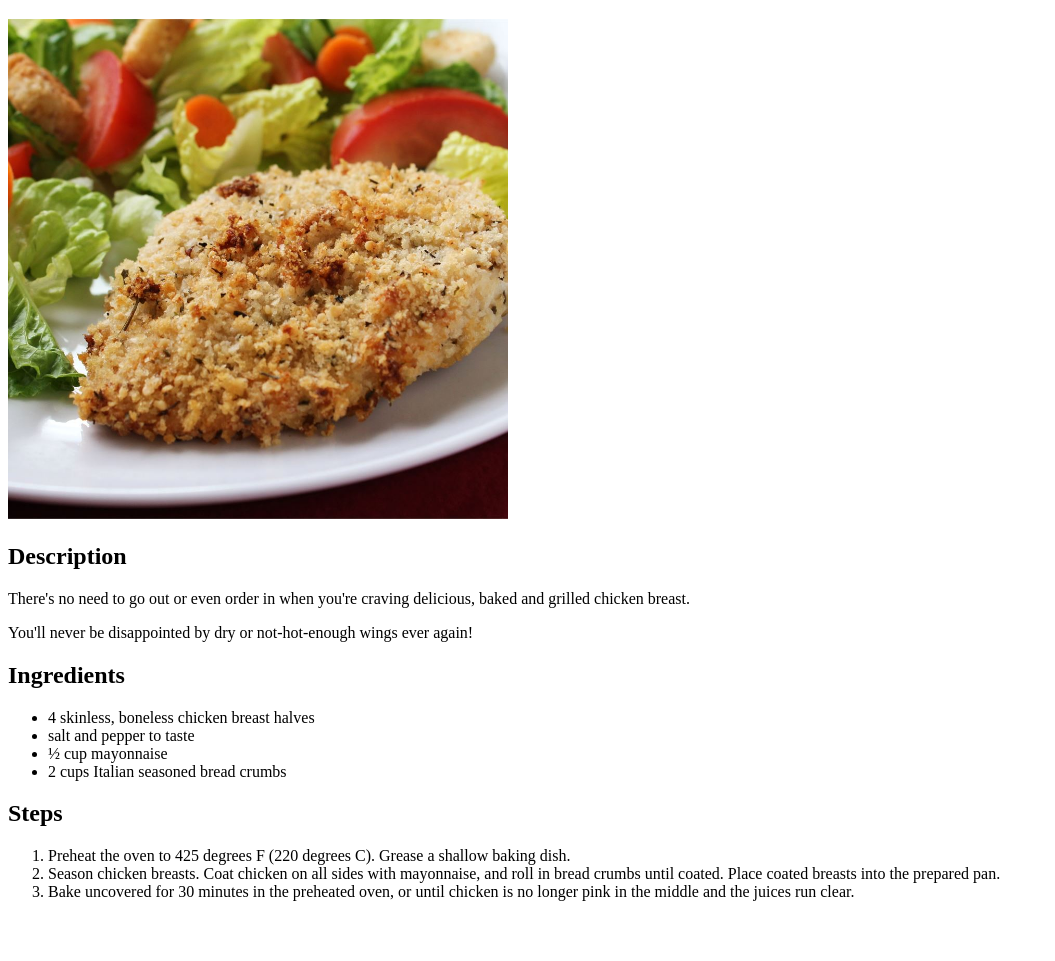
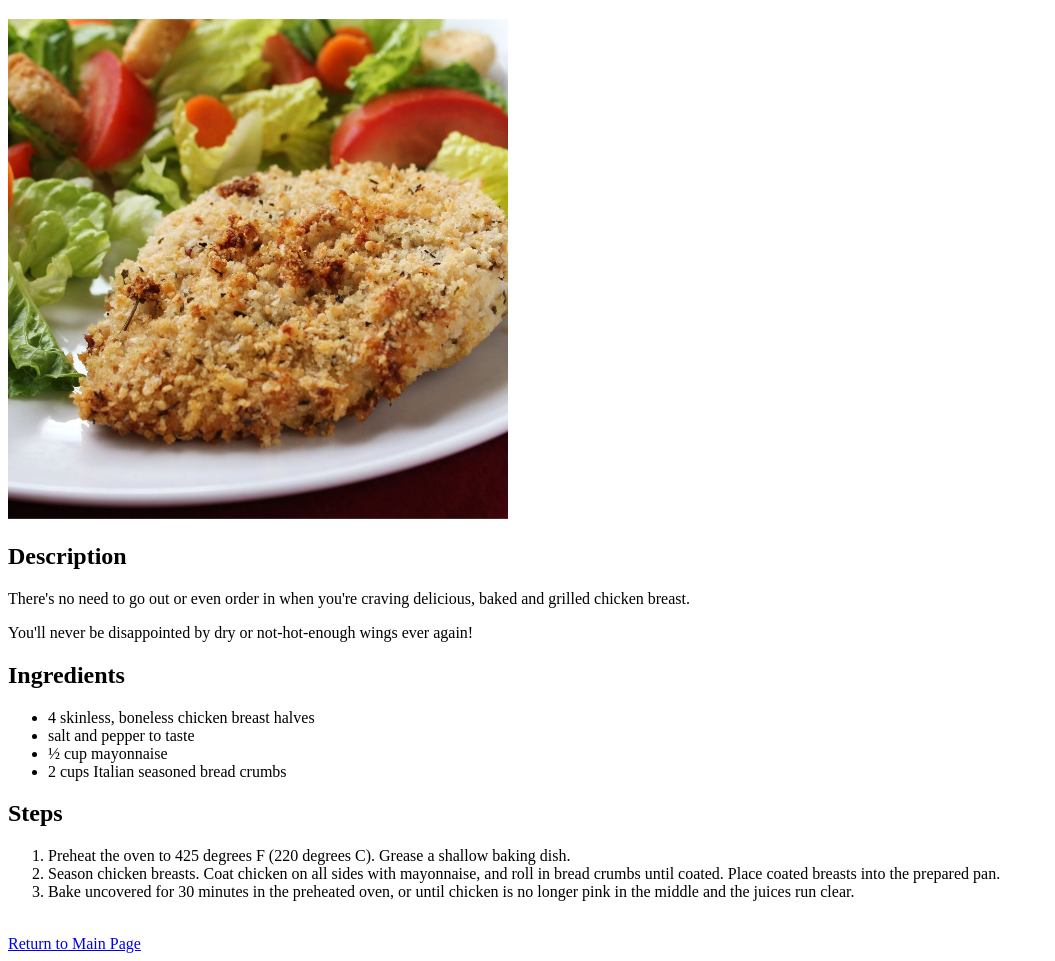
Before and after one commit to sulexware/odin-receipes, a plain HTML site: page recipes/chicken-breast.html in a window 1280 px wide. Shown: the part 61-1022 px from the top of the page, without its empty margins (0-1055 px from the left). Before the commit the page ends 978 px from the top, so only its background shows below. Drawn offline with Linux system fonts and the light colour scheme.

Commit message:
Update chicken-breast.html
Added link to main page

```diff
--- a/recipes/chicken-breast.html
+++ b/recipes/chicken-breast.html
@@ -35,5 +35,8 @@
         <li>Season chicken breasts. Coat chicken on all sides with mayonnaise, and roll in bread crumbs until coated. Place coated breasts into the prepared pan.</li>
         <li>Bake uncovered for 30 minutes in the preheated oven, or until chicken is no longer pink in the middle and the juices run clear.</li>
     </ol>
+
+    <br />
+    <a href="../index.html">Return to Main Page</a>
 </body>
 </html>
```
